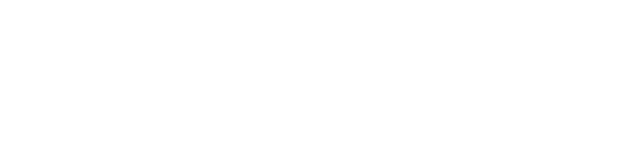
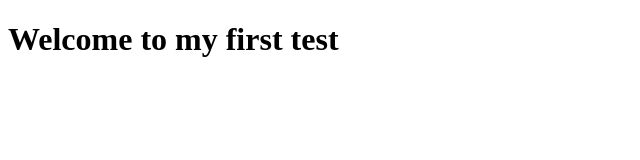
Before and after one commit to ZakTechCampus/project-one, a plain HTML site: page index.html in a window 1280 px wide. Shown: the whole page, without its empty margins (0-640 px from the left). Drawn offline with Linux system fonts and the light colour scheme.

Commit message:
Adding a  first headtitle to index

```diff
--- a/index.html
+++ b/index.html
@@ -4,6 +4,6 @@
 	<title></title>
 </head>
 <body>
-
+<h1>Welcome to my first test</h1>
 </body>
 </html>
```
